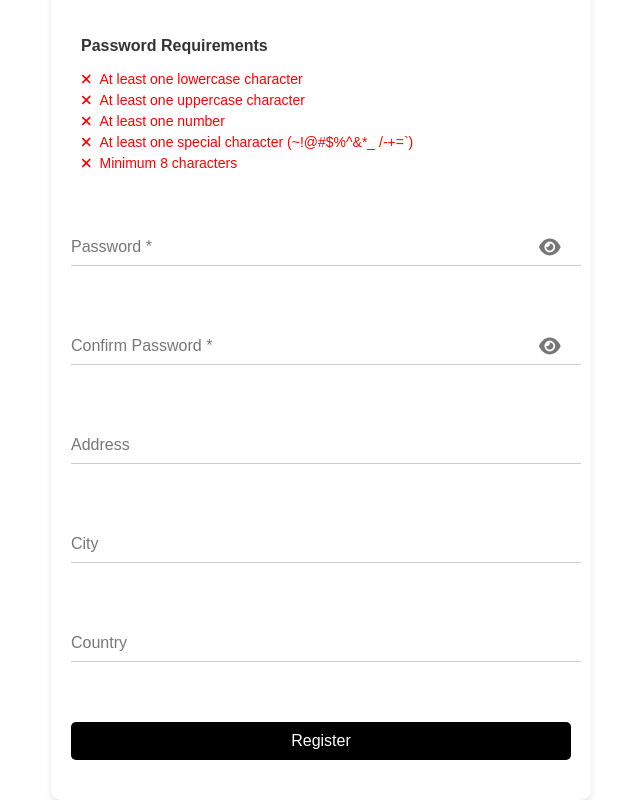
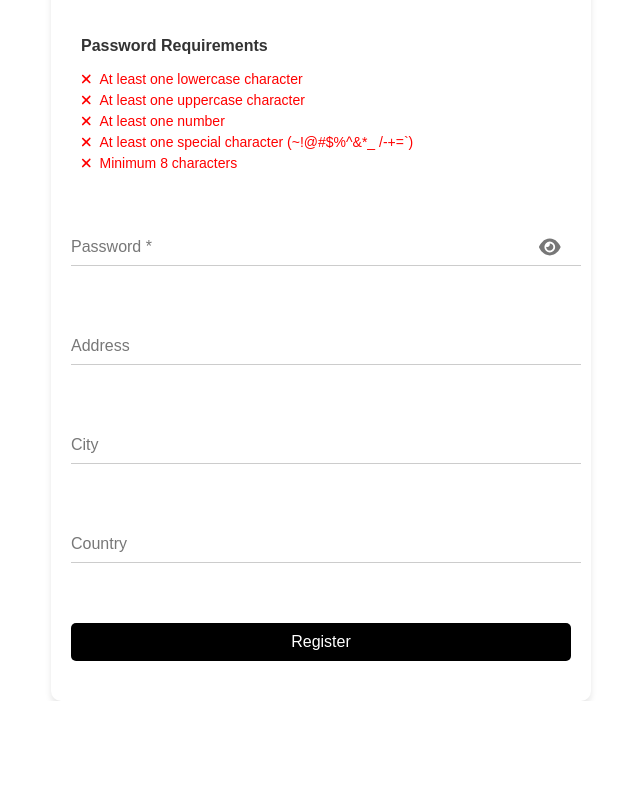
Before and after one commit to teddiebrwn/shopping, a React (Create React App) app in the folder client-admin/: page /admin/register in a window 1280 px wide. Shown: the part 590-1390 px from the top of the page, without its empty margins (319-959 px from the left). After the commit the page ends 1291 px from the top, so only its background shows below. Built offline with nearby package versions, Linux system fonts and the light colour scheme.

Commit message:
Update Register.js

```diff
--- a/client-admin/src/Component/Auth/Register.js
+++ b/client-admin/src/Component/Auth/Register.js
@@ -17,7 +17,6 @@ const Register = () => {
         email: "",
         birthday: "",
         password: "",
-        confirmPassword: "",
         address: "",
         city: "",
         country: "",
@@ -237,22 +236,6 @@ const Register = () => {
 
                     <div className="input-group">
                         <input
-                            type={showConfirmPassword ? "text" : "password"}
-                            name="confirmPassword"
-                            placeholder=" "
-                            value={formData.confirmPassword}
-                            onChange={handleChange}
-                        />
-                        <label>Confirm Password *</label>
-                        <FontAwesomeIcon
-                            icon={showConfirmPassword ? faEyeSlashRegular : faEye}
-                            className="password-icon"
-                            onClick={() => setShowConfirmPassword((prev) => !prev)}
-                        />
-                    </div>
-
-                    <div className="input-group">
-                        <input
                             type="text"
                             name="address"
                             placeholder=" "
```
